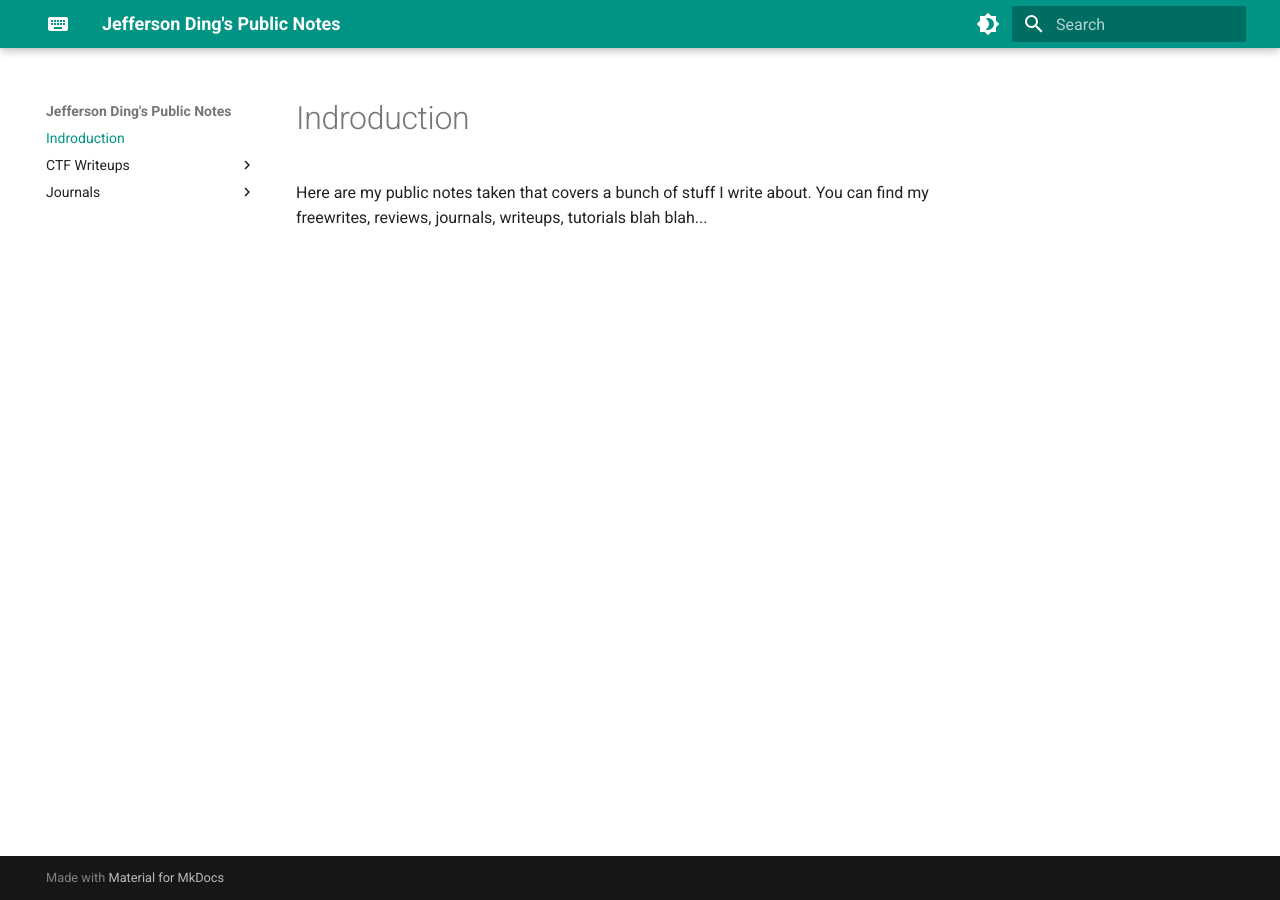
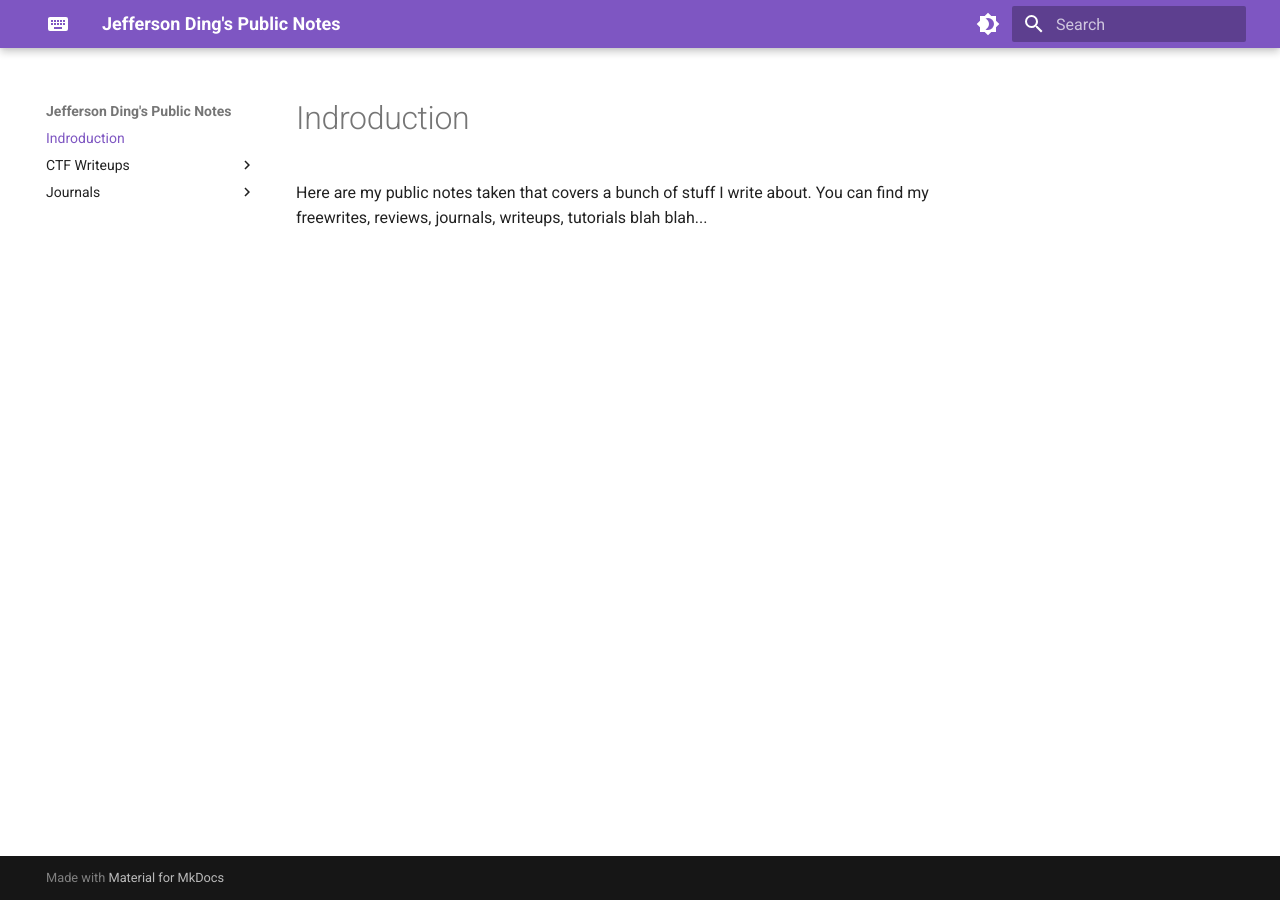
Before and after one commit to JeffersonDing/notes, an MkDocs documentation site: the page built from docs/index.md, in a window 1280 px wide. Built offline with MkDocs 1.6.1 and Material for MkDocs 9.7.7, drawn with Linux system fonts in a browser that asks for light colours.

Commit message:
update theme and favicon

```diff
--- a/mkdocs.yml
+++ b/mkdocs.yml
@@ -2,6 +2,7 @@ site_name: Jefferson Ding's Public Notes
 
 theme:
     name: 'material'
+    favicon: img/favicon.ico
     icon:
       logo: 'material/keyboard'
     palette:
@@ -9,8 +10,8 @@ theme:
     # Light mode
     - media: "(prefers-color-scheme: light)"
       scheme: default
-      primary: teal
-      accent: deep purple
+      primary: deep purple
+      accent: purple
       toggle:
         icon: material/brightness-4
         name: Switch to dark mode
@@ -18,7 +19,7 @@ theme:
     # Dark mode
     - media: "(prefers-color-scheme: dark)"
       scheme: slate
-      primary: teal
+      primary: deep purple
       accent: purple
       toggle:
         icon: material/brightness-7
```
